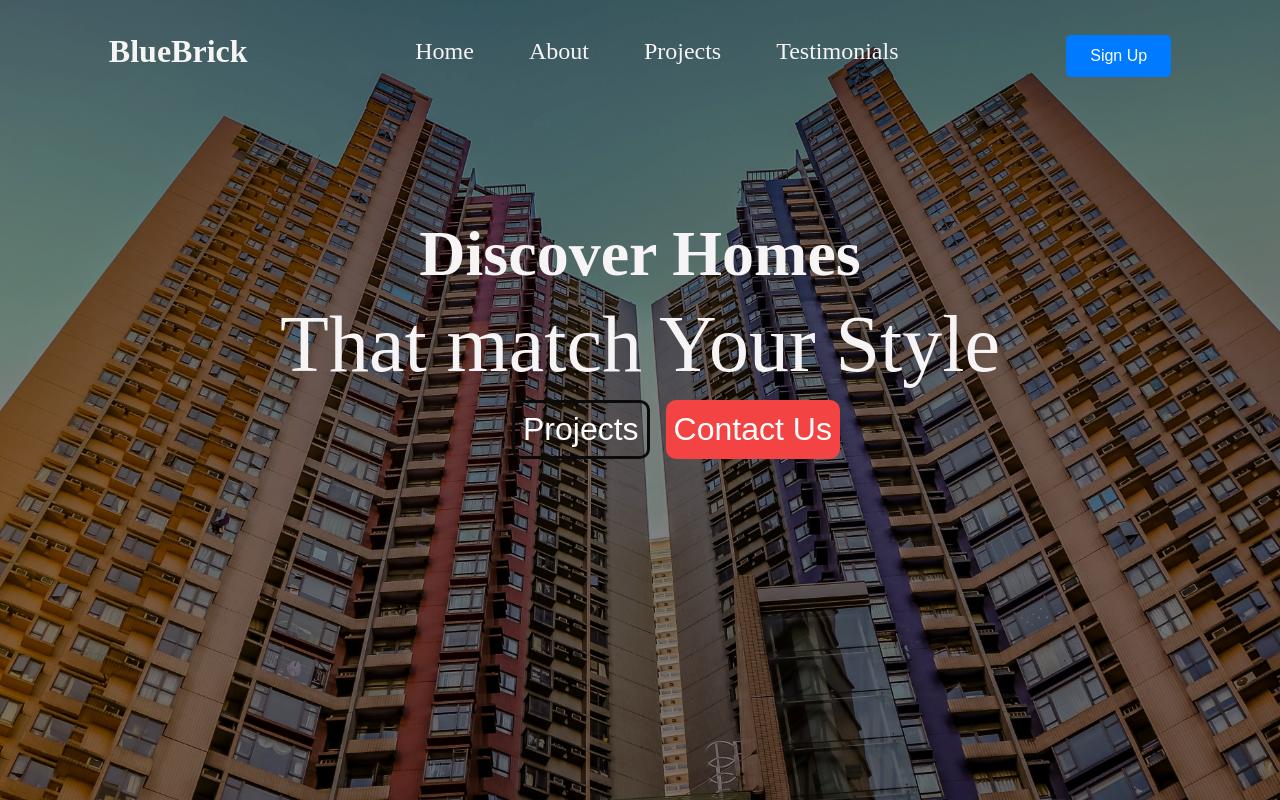
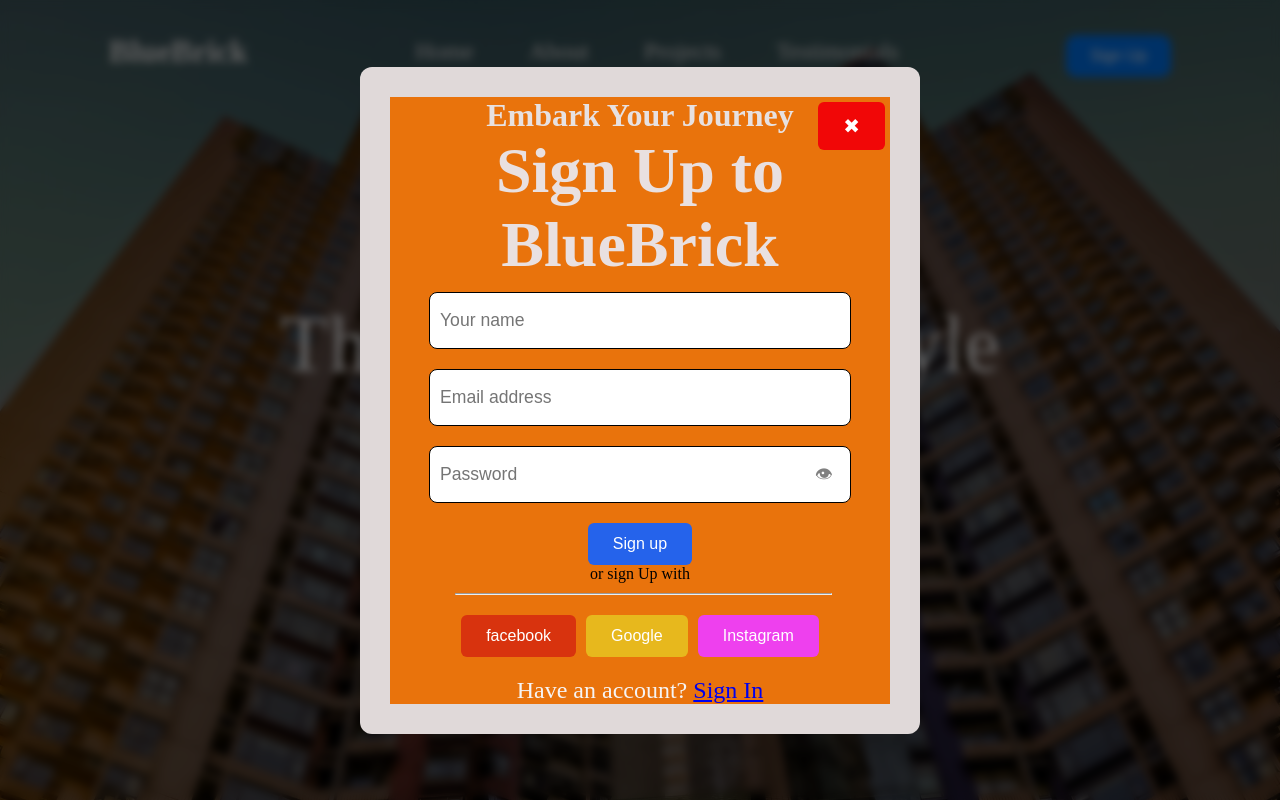
Before and after one commit to SagarSingh03/BlueBrick, a React (Vite) app: page / in a window 1280 px wide. Both pictures are taken after a click on the button "Sign Up". Shown: the top 800 px of the page. Built offline with nearby package versions, Linux system fonts and the light colour scheme.

Commit message:
Sign Up updation Signup.jsx and CSS.

```diff
--- a/src/App.jsx
+++ b/src/App.jsx
@@ -8,6 +8,7 @@
 import Project from './components/Projects/Project'
 import Testimonial from './components/Testimonials/Testimonial'
 import { Element } from 'react-scroll'
+import Signup from './components/Signup/Signup'
 
 function App() {
   return (
--- a/src/components/Navbar/Navbar.css
+++ b/src/components/Navbar/Navbar.css
@@ -5,7 +5,6 @@
   position: absolute;
   object-fit: cover;
   z-index: -2;
-  /* opacity: 0.9; */
   filter: brightness(50%);
 }
 
@@ -22,10 +21,9 @@
   color: #f6f4f4;
 }
 
-.nav-logo:hover{
+.nav-logo:hover {
   color: rgb(248, 130, 3);
 }
-
 
 ul {
   display: flex;
@@ -35,11 +33,16 @@
   color: #ffffff;
 }
 
-ul li a{
+ul li a {
   text-decoration: none;
   color: #f6f4f4;
 }
 
+ul li a:hover {
+  color: rgb(248, 130, 3);
+}
+
+/* Sign Up button */
 .buttons {
   font-size: 16px;
   border-radius: 10px;
@@ -48,5 +51,42 @@
   background-color: #007bff;
   color: white;
   cursor: pointer;
-  border-radius: 5px;
 }
+
+.buttons:hover {
+  background-color: #0056b3;
+}
+
+.modal-overlay {
+  position: fixed;
+  top: 0;
+  width: 100%;
+  height: 100%;
+  background: rgba(0,0,0,0.6);
+  display: flex;
+  align-items: center;
+  justify-content: center;
+  z-index: 2000;
+  backdrop-filter: blur(4px);
+}
+
+
+.modal-content {
+  background: rgb(224, 217, 217);
+  padding: 30px;
+  border-radius: 12px;
+  width: 500px;
+  max-width: 90%;
+  position: relative;
+  animation: fadeIn 0.3s ease;
+}
+
+
+.close-btn {
+  position: absolute;
+  top: 25px;
+  right: 35px;
+  background: rgb(241, 7, 7);
+  font-size: 20px;
+  cursor: pointer;
+}
--- a/src/components/Navbar/Navbar.jsx
+++ b/src/components/Navbar/Navbar.jsx
@@ -1,10 +1,14 @@
-import React from 'react';
+import React, { useState } from 'react';
 import './Navbar.css';
 import header from '../../assets/header.jpg';
 import { Link } from 'react-scroll';
+import Signup from '../Signup/Signup';
 
 function Navbar() {
+  const [showSignup, setShowSignup] = useState(false);
+
   return (
+    <>
       <div className="Navbar">
         <img src={header} className="background" alt="header" />
 
@@ -12,23 +16,36 @@
 
         <ul>
           <li>
-          <Link to="home" smooth={true} duration={500} offset={0}>Home</Link>
+            <Link to="home" smooth={true} duration={500}>Home</Link>
           </li>
           <li>
-          <Link to="about" smooth={true} duration={500} offset={0}>About</Link>
+            <Link to="about" smooth={true} duration={500}>About</Link>
           </li>
           <li>
-          <Link to="projects" smooth={true} duration={500} offset={0}>Projects</Link>
+            <Link to="projects" smooth={true} duration={500}>Projects</Link>
           </li>
           <li>
-          <Link to="testimonials" smooth={true} duration={500} offset={0}>Testimonials</Link>
+            <Link to="testimonials" smooth={true} duration={500}>Testimonials</Link>
           </li>
         </ul>
 
         <div>
-        <button className="buttons">Sign Up</button>
+          <button className="buttons" onClick={() => setShowSignup(true)}>
+            Sign Up
+          </button>
         </div>
       </div>
+
+      {/* Modal */}
+      {showSignup && (
+        <div className="modal-overlay">
+          <div className="modal-content">
+            <button className="close-btn" onClick={() => setShowSignup(false)}>✖</button>
+            <Signup />
+          </div>
+        </div>
+      )}
+    </>
   );
 }
 
--- /dev/null
+++ b/src/components/Signup/Signup.css
@@ -0,0 +1,67 @@
+.signup-container{
+  background-color: rgb(233, 115, 12);
+  text-align: center;
+}
+
+.logo h2{
+font-size: 2rem;
+color: rgb(231, 225, 225)
+}
+
+.logo h1{
+  font-size: 4rem;
+  color:rgb(233, 224, 224);
+}
+
+.signup-container form input{
+  width: 80%;
+  height: 35px;
+  padding: 10px 10px;
+  font-size: 1.1rem;
+  border: 1px solid black;
+  border-radius: 8px;
+  margin: 10px auto;
+}
+
+.social-login{
+  display: flex;
+  gap: 10px;
+  justify-content: center;
+  margin-bottom: 20px;
+}
+
+.eye-icon{
+  position: absolute;
+  left: 455px;
+  margin-top: 25px;
+  cursor: pointer;
+  font-size: 1.1rem;
+  color: gray;
+}
+
+.social-btn-fb{
+  background-color: rgb(216, 51, 14);
+}
+
+.social-btn-google{
+  background-color: #e7b81d;
+}
+
+.social-btn-insta{
+  background-color: rgb(238, 64, 238);
+}
+
+.signin-link{
+  font-size: 1.5rem;
+}
+
+.divider hr{
+  display: flex;
+  width: 75%;
+  align-items: center;
+  text-align: center;
+  color: gray;
+  font-size: 0.9rem;
+  margin: 10px;
+  margin-left: 65px;
+}
--- /dev/null
+++ b/src/components/Signup/Signup.jsx
@@ -0,0 +1,45 @@
+import React from 'react';
+import './Signup.css'
+
+function Signup() {
+    return (
+        <div className='signup-container'>
+            <div className="singup-form">
+                <div className="logo">
+                    <h2>Embark Your Journey</h2>
+                    <h1>Sign Up to BlueBrick</h1>
+                </div>
+
+                <form>
+                    <input type="text" placeholder="Your name" required /> <br/>
+                    <input type="email" placeholder="Email address" required />
+
+                    <div className="password-input">
+                        <input type="password" placeholder="Password" required />
+                        <span className="eye-icon">👁</span>
+                    </div>
+                    <button type="submit" className="btn-primary">Sign up</button>
+                </form>
+
+                <div className="divider">
+                    <span> or sign Up with</span>
+                    <hr/>
+                </div>
+
+                <div className="social-login">
+                    <button className="social-btn-fb">facebook</button>
+                    <button className="social-btn-google">Google</button>
+                    <button className="social-btn-insta">Instagram</button>
+                </div>
+
+                <p className="signin-link">
+                    Have an account? <a href="#">Sign In</a>
+                </p>
+            </div>
+
+            <div className="signup-image"></div>
+        </div>
+    );
+}
+
+export default Signup;
```
Lines whose indentation alone changed are shown as unchanged.
